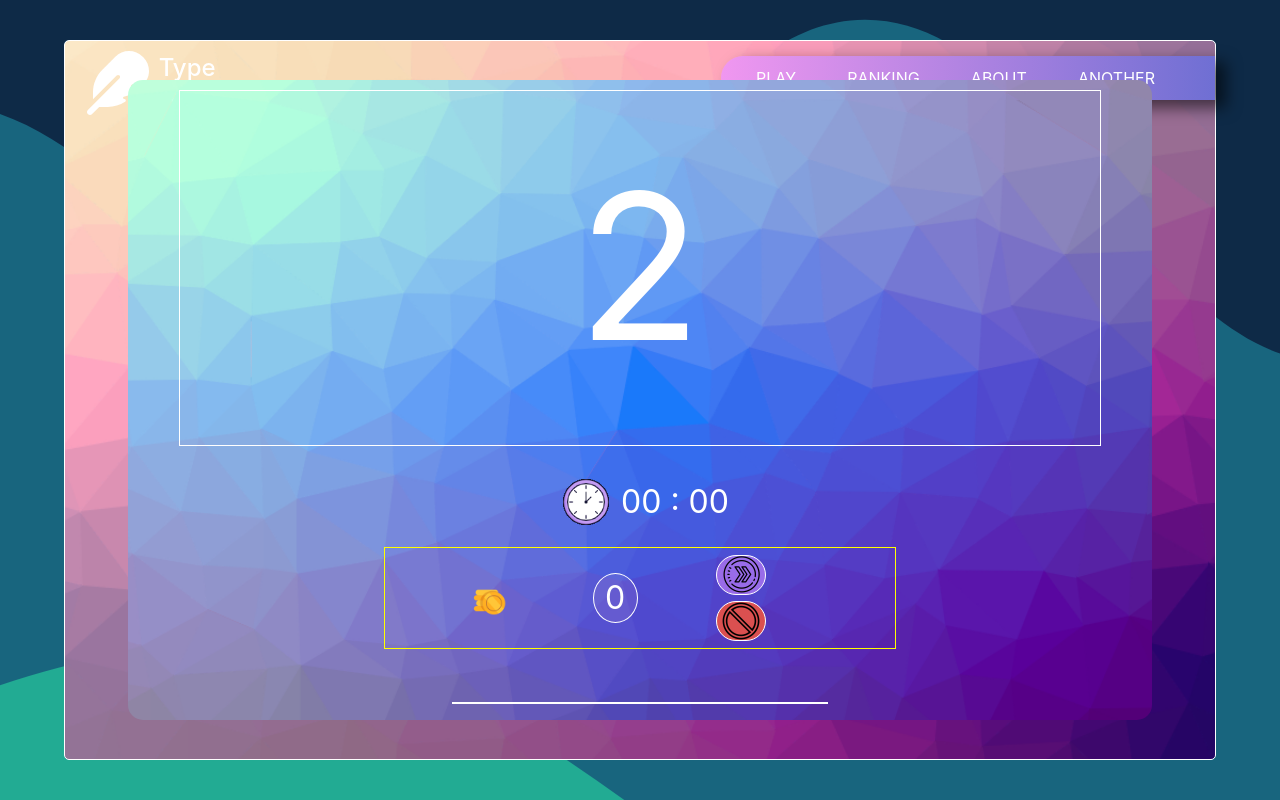
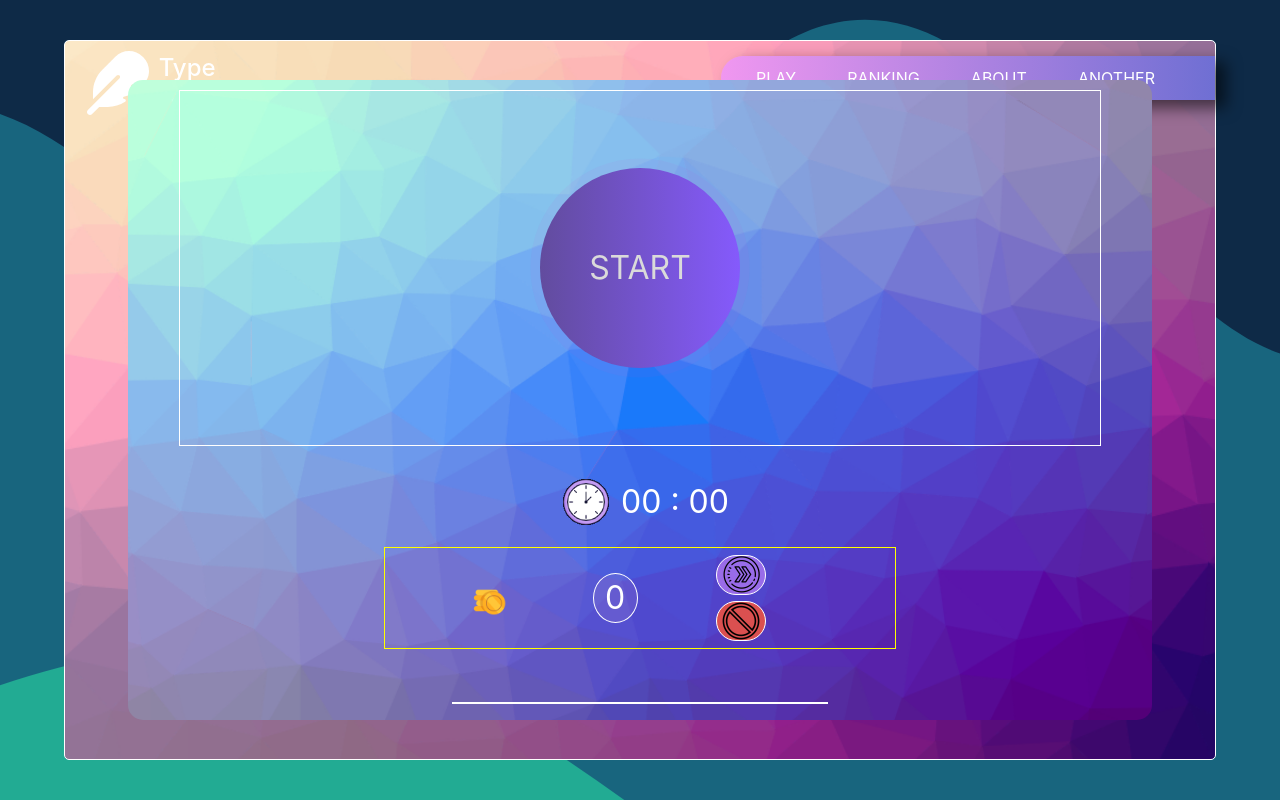
Before and after one commit to JohnBorges52/TypeWhat, a React (Create React App) app in the folder guesswhat-front/: page / in a window 1280 px wide. Shown: the top 800 px of the page. Built offline with nearby package versions, Linux system fonts and the light colour scheme.

Commit message:
add animation as a countdown

```diff
--- a/guesswhat-front/src/components/GamePage.jsx
+++ b/guesswhat-front/src/components/GamePage.jsx
@@ -176,6 +176,16 @@ export default function GamePage() {
       <div className='start-btn-container'>
 
       {currentState === "StartBtn" ?
+
+
+      <button className='start-btn' onClick={()=>{generateRandomWord(); setPlaying(true); setRunningTimer(true); setSecond(59); setMinute(1); setCounter(0); setCurrentState("Loading") }}>
+        START
+      </button>
+      :
+      <></>
+    }
+
+      {currentState === "Loading" ?
           <div className='countdown'>
           <div className='countdown-circle'>
             <span className='countdown-span'>3</span>
@@ -183,16 +193,15 @@ export default function GamePage() {
             <span className='countdown-span'>1</span>
             <span className='countdown-span'>GO!</span>
           </div>
+        </div>
+        :
+       <></>
+      }
 
-      </div>
-      // <button className='start-btn' onClick={()=>{generateRandomWord(); setPlaying(true); setRunningTimer(true); setSecond(59); setMinute(1); setCounter(0); setCurrentState("Loading") }}>
-        // START
-      // </button>
-      :
 
-      <>
-      </>
-  }
+
+
+
       </div>
 
       <div className='currentWord'> {currentWord} </div>
--- a/guesswhat-front/src/styles/gamepage.scss
+++ b/guesswhat-front/src/styles/gamepage.scss
@@ -90,18 +90,17 @@
 
     }
     .countdown-span:nth-child(1){
+      animation-delay: 0s;
+    }
+    .countdown-span:nth-child(2){
       animation-delay: 2s;
     }
-    .countdown-span:nth-child(2){
+    .countdown-span:nth-child(3){
       animation-delay: 4s;
     }
-    .countdown-span:nth-child(3){
+    .countdown-span:nth-child(4){
       animation-delay: 6s;
     }
-    .countdown-span:nth-child(4){
-      animation-delay: 8s;
-    }
-
   }
 }
 
```
Lines whose indentation alone changed are shown as unchanged.
